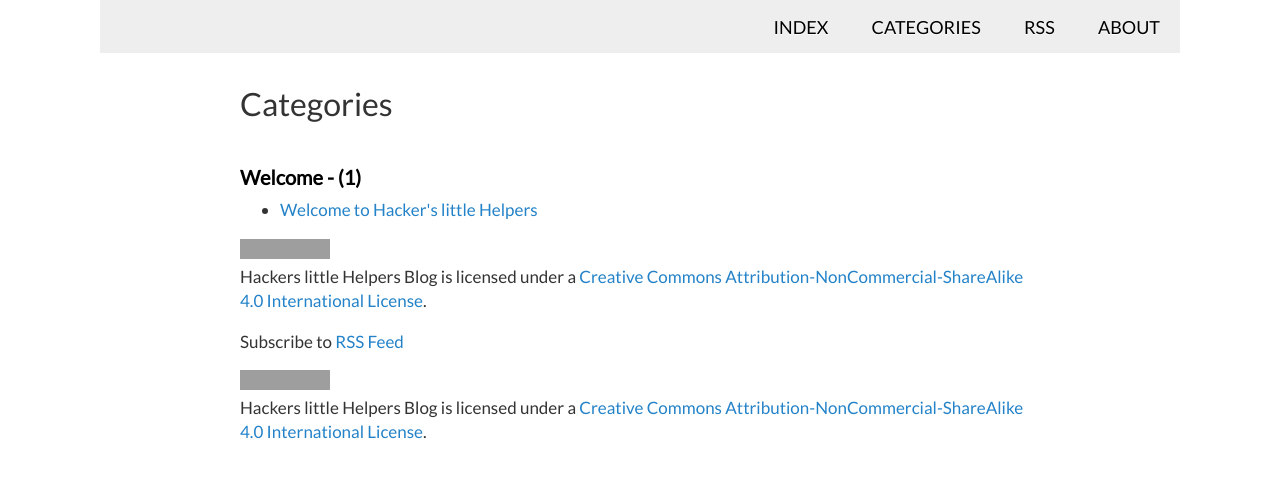
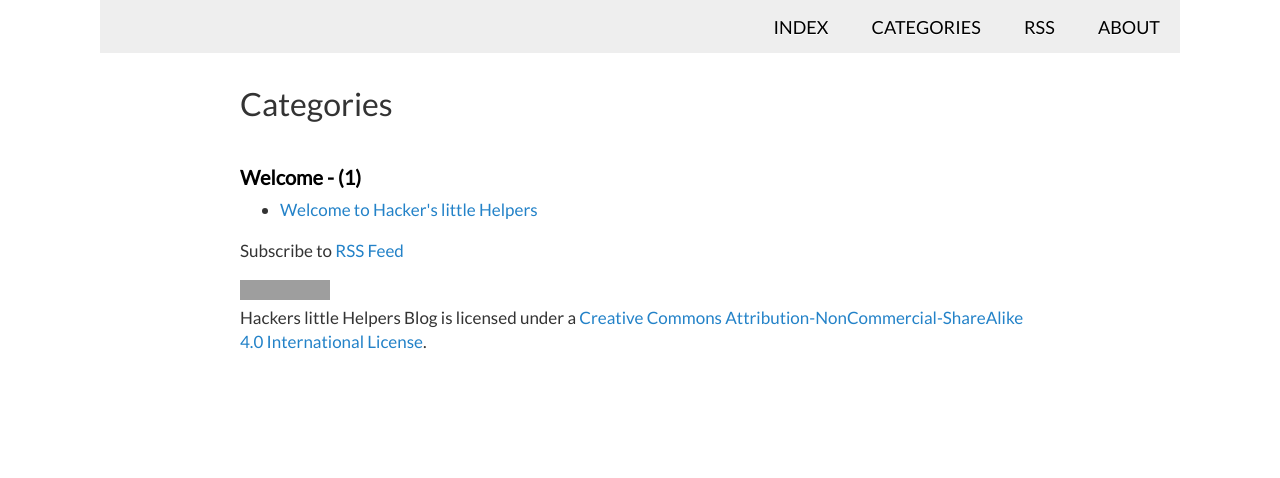
Before and after one commit to Kungi/hackers-little-helpers.com, a Jekyll site: the page built from categories/index.html, in a window 1280 px wide. Shown: the top 478 px of the page. Built offline with Jekyll 4.4.1, drawn with Linux system fonts in a browser that asks for light colours; Markdown is read by kramdown in place of the engine named in the settings; grey boxes are pictures that could not be loaded.

Commit message:
Fix double license inclusion

```diff
--- a/categories/index.html
+++ b/categories/index.html
@@ -21,5 +21,3 @@ title: Hackers little Helpers
     {% endfor %}
     </ul>
 {% endfor %}
-
-<a rel="license" href="http://creativecommons.org/licenses/by-nc-sa/4.0/"><img alt="Creative Commons License" style="border-width:0" src="https://i.creativecommons.org/l/by-nc-sa/4.0/88x31.png" /></a><br /><span xmlns:dct="http://purl.org/dc/terms/" href="http://purl.org/dc/dcmitype/Text" property="dct:title" rel="dct:type">Hackers little Helpers Blog</span> is licensed under a <a rel="license" href="http://creativecommons.org/licenses/by-nc-sa/4.0/">Creative Commons Attribution-NonCommercial-ShareAlike 4.0 International License</a>.
```
